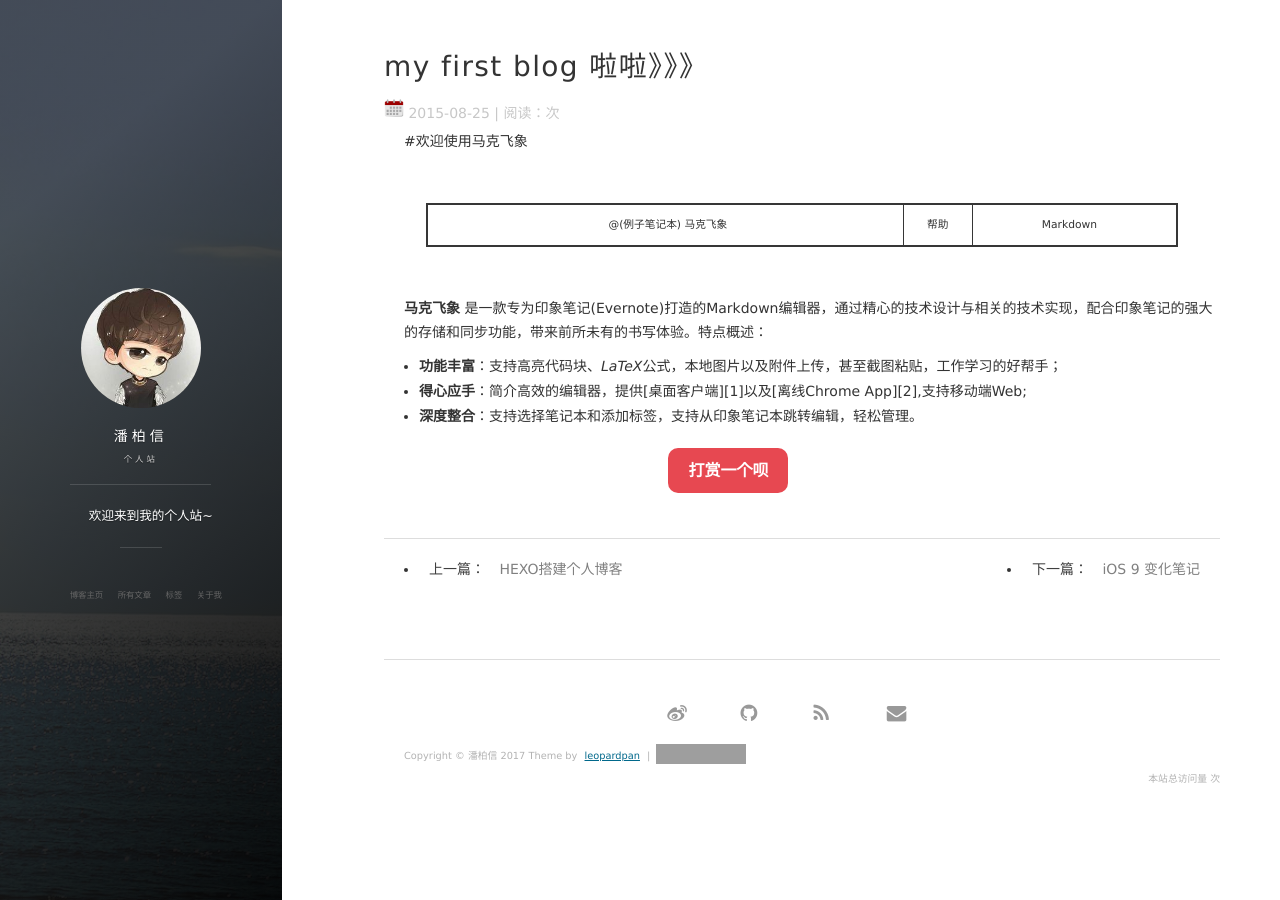
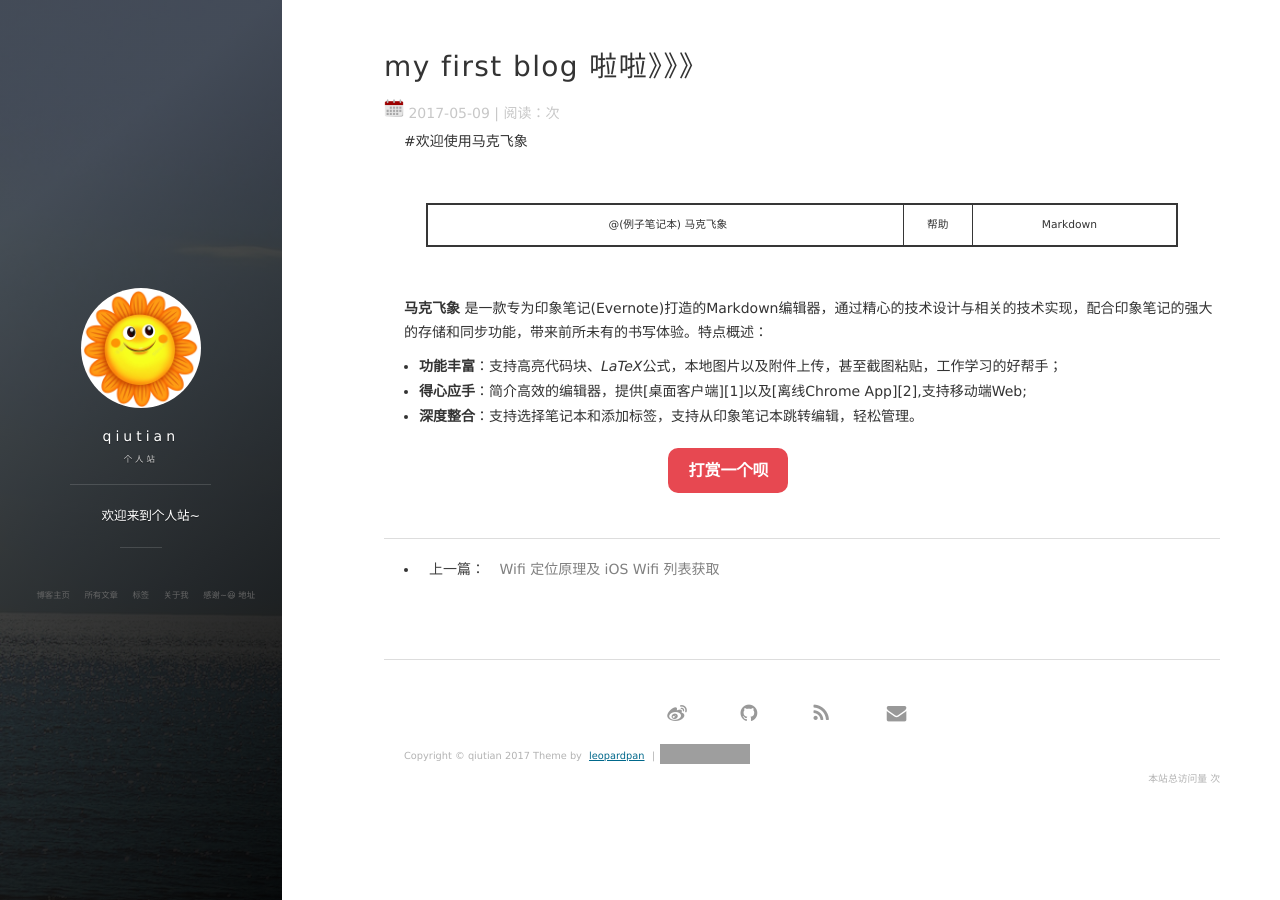
Before and after one commit to qiutian00/qiutian00.github.com, a Jekyll site: the page built from _posts/2017-05-09-FirstBlog.md, in a window 1280 px wide. Built offline with Jekyll 4.4.1, drawn with Linux system fonts in a browser that asks for light colours; nearby versions of some CDN libraries; comment, search, counter and statistics services are not loaded; grey boxes are pictures that could not be loaded.

Commit message:
init commit13

```diff
--- a/_config.yml
+++ b/_config.yml
@@ -1,12 +1,12 @@
 # Basic
-title: 潘柏信
+title: qiutian
 subtitle: 个人站
-description: 欢迎来到我的个人站~
+description: 欢迎来到个人站~
 # 头像里面的标题
-avatarTitle: leopardpan
+avatarTitle: qiutian00
 # 头像里面的描述
-avatarDesc: iOS / 机器学习
-url: "http://baixin.io"
+avatarDesc: java / hp
+url: "#"
 
 # Comment
 comment:
@@ -15,10 +15,10 @@
 
 # Social
 social:
-    weibo: 5366874726
-    github: leopardpan
+    weibo: 15115829405
+    github: qiutian00
     # twitter:
-    mail: leopardpan@icloud.com
+    mail: 1476102147@qq.com
 
 # 百度统计
 # 使用博客模板请去掉或者更换 id
@@ -60,6 +60,7 @@
     - {title: 所有文章, description: archive, url: '/archive'}
     - {title: 标签, description: tags, url: '/tags'}
     - {title: 关于我, description: about, url: '/about'}
+    - {title: 感谢~😆 地址, description: about, url: 'https://github.com/leopardpan/leopardpan.github.io'}
 
 
 # Pagination
--- a/_includes/side-panel.html
+++ b/_includes/side-panel.html
@@ -6,7 +6,7 @@
         <!-- 头像效果-start -->
         <div class="ih-item circle effect right_to_left">
             <a href="/#blog" title="前往 {{ site.title }} 的主页" class="blog-button">
-                <div class="img"><img src="/images/avatar.jpg" alt="img"></div>
+                <div class="img"><img src="/images/header.jpg" alt="img"></div>
                 <div class="info">
                     <div class="info-back">
                         <h2>
--- a/_posts/2017-05-09-FirstBlog.md
+++ b/_posts/2017-05-09-FirstBlog.md
@@ -1,7 +1,7 @@
 ---
 layout: post
 title: "my first blog 啦啦》》》"
-date: 2015-08-25
+date: 2017-05-09
 description: "HEXO配置，HEXO+Github，搭建自己的博客"
 tag: 博客
 ---
```
Also changed, not shown: images/header.jpg (added).
